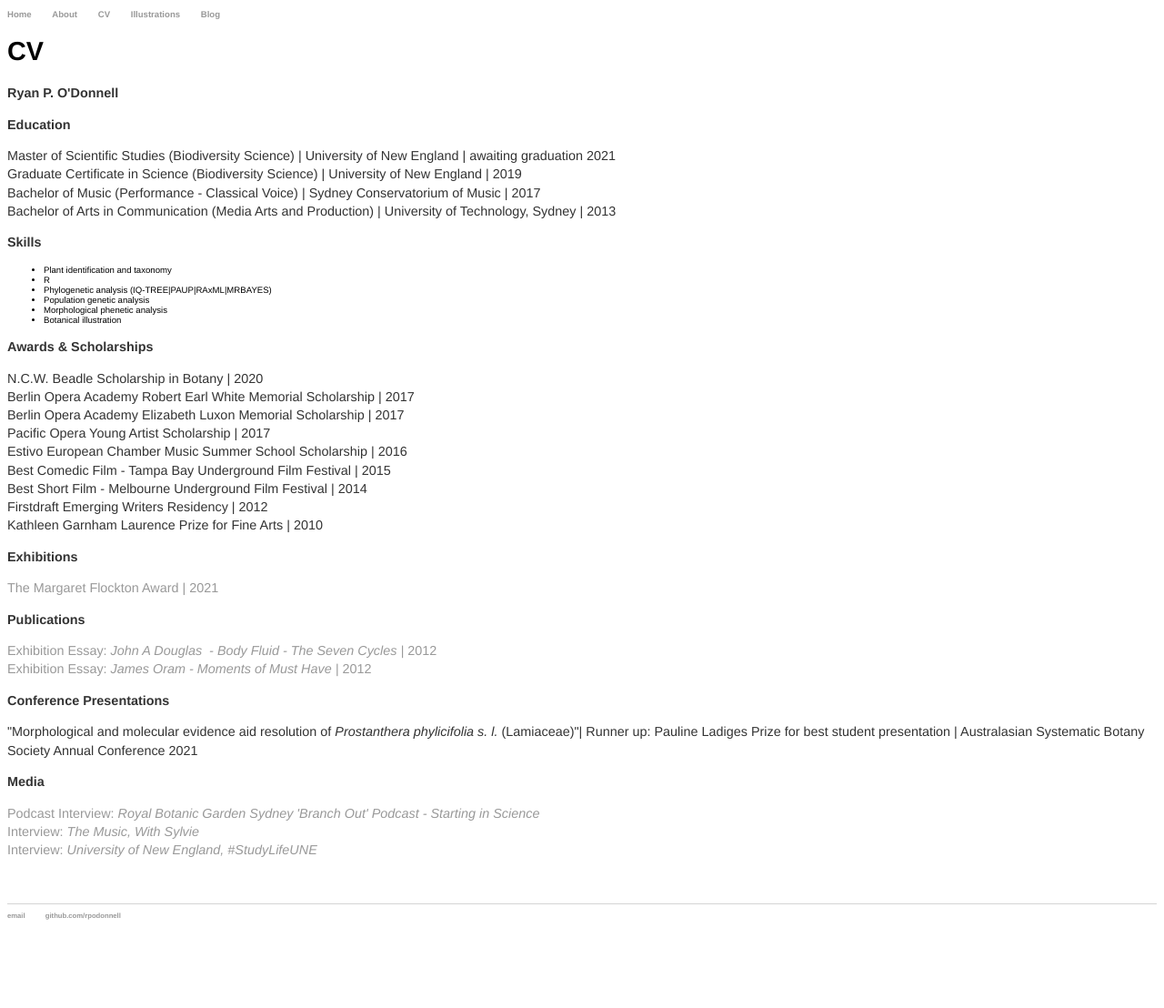
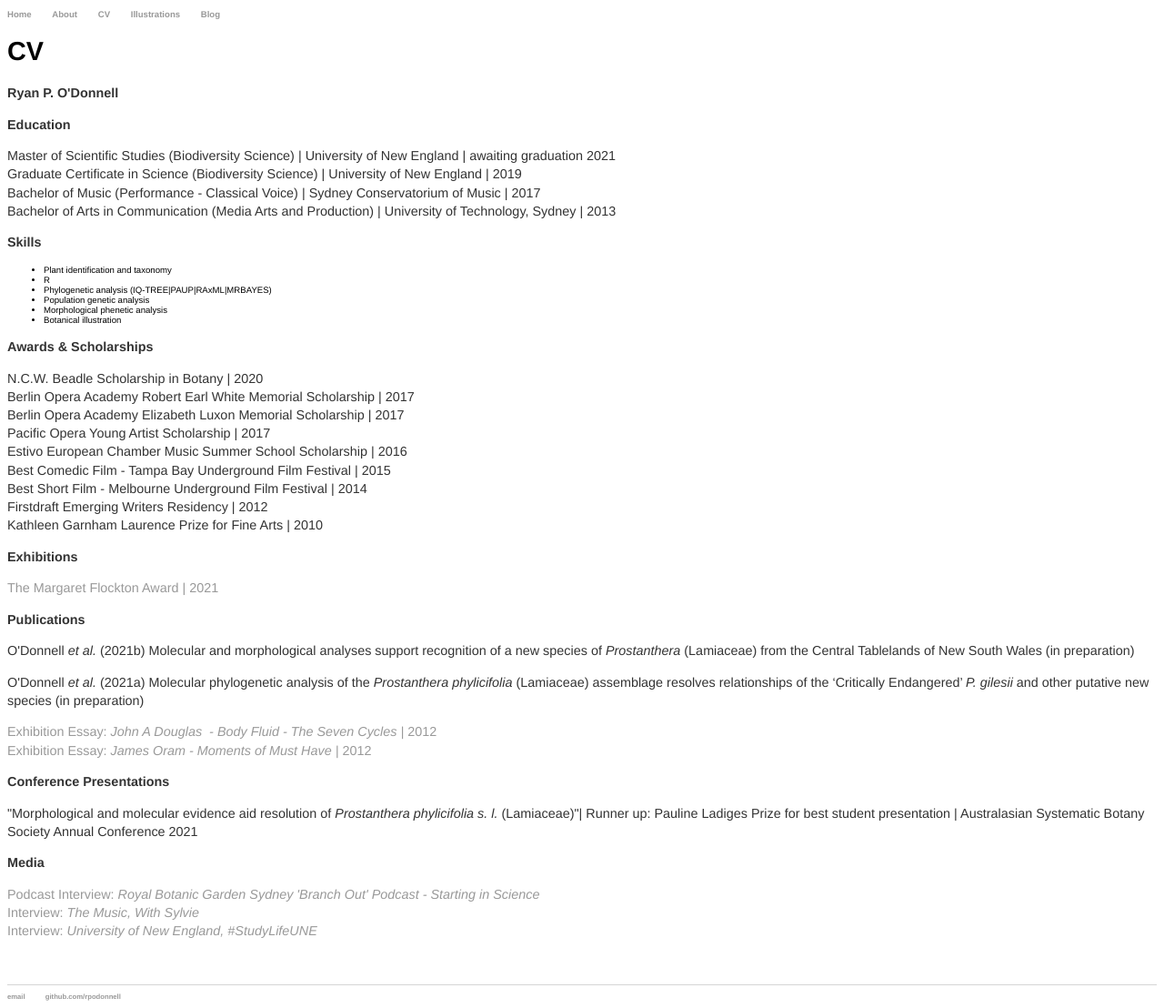
Before and after one commit to rpodonnell/rpodonnell.github.io, a Jekyll site: the page built from cv/index.html, in a window 1280 px wide. Shown: the whole page at 91% size. Built offline with Jekyll 4.4.1, drawn with Linux system fonts in a browser that asks for light colours; before the commit the page ends 1019 px from its top, so only the background shows below that.

Commit message:
Update index.html

```diff
--- a/cv/index.html
+++ b/cv/index.html
@@ -24,6 +24,8 @@ title: CV
 <a href="https://www.rbgsyd.nsw.gov.au/Science/Botanical-Illustration/The-Margaret-Flockton-Award-21">The Margaret Flockton Award | 2021 </em><br /></a>
 </p>
 <p><strong>Publications</strong></p>
+<p>O'Donnell <i> et al. </i> (2021b) Molecular and morphological analyses support recognition of a new species of <i>Prostanthera</i> (Lamiaceae) from the Central Tablelands of New South Wales (in preparation)
+<p>O'Donnell <i> et al. </i> (2021a) Molecular phylogenetic analysis of the <i>Prostanthera phylicifolia</i> (Lamiaceae) assemblage resolves relationships of the ‘Critically Endangered’ <i>P. gilesii</i> and other putative new species (in preparation)
 <p><a href="JAD_BODY_FLUIDfinal.pdf">Exhibition Essay: <em>John A Douglas&nbsp; - Body Fluid - The Seven Cycles |&nbsp;</em>2012</a><br /><a href="JamesOramMomentsofmusthave_RS.pdf">Exhibition Essay: <em>James Oram - Moments of Must Have | </em>2012</a><em><br /></em></p>
 <p><strong>Conference Presentations</strong></p>
 <p>"Morphological and molecular evidence aid resolution of <i>Prostanthera phylicifolia s. l.</i> (Lamiaceae)"| Runner up: Pauline Ladiges Prize for best student presentation | Australasian Systematic Botany Society Annual Conference 2021</p>
```
